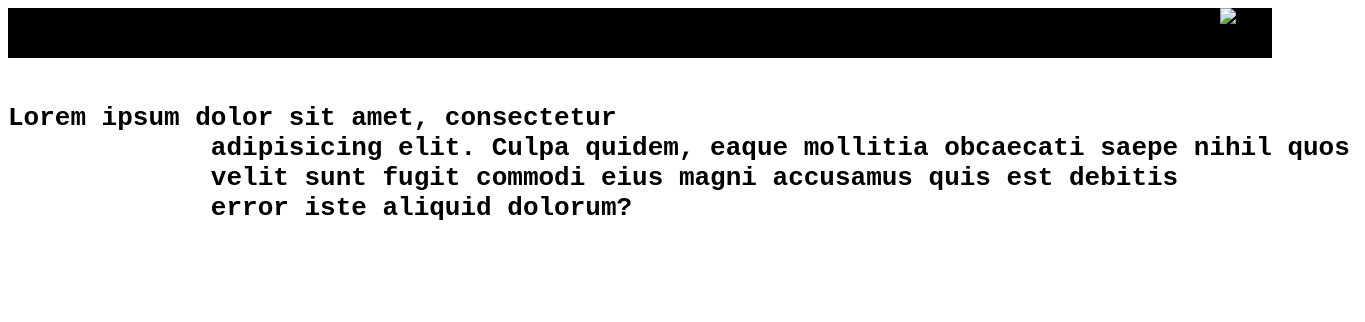
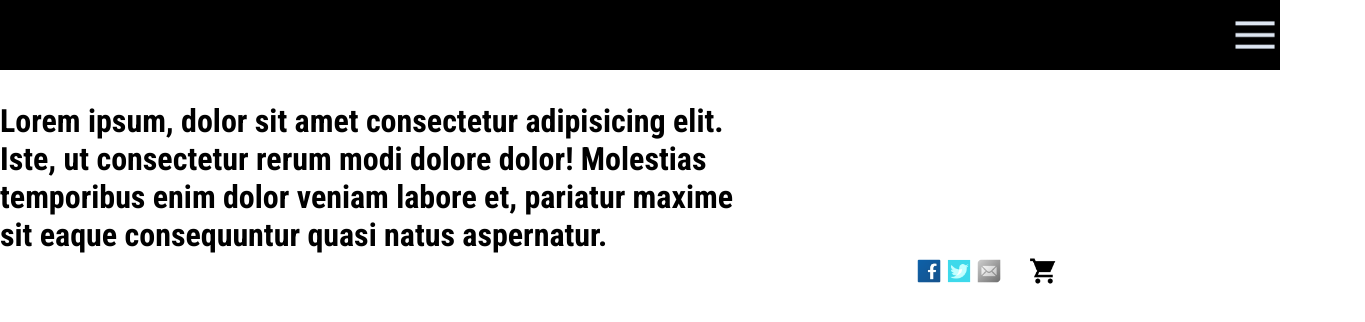
Before and after one commit to 3st3fanyaOM/EjerciciosDise-o, a plain HTML site: page ej1/index.html in a window 1280 px wide. Shown: the whole page, 1365 px wide, since content can reach past the window. Drawn offline with Linux system fonts and the light colour scheme; files that its build step writes are made by us from their sources.

Commit message:
10102024

```diff
--- a/ej1/index.html
+++ b/ej1/index.html
@@ -1,23 +1,33 @@
 <!DOCTYPE html>
 <html lang="es">
   <head>
-    <meta charset="UTF-8">
-    <meta name="viewport" content="width=device-width, initial-scale=1.0">
-    <title>Document</title>
-    <link rel="stylesheet" href="styles.css">
+    <meta charset="UTF-8" />
+    <meta name="viewport" content="width=device-width, initial-scale=1.0" />
+    <title>Lorem</title>
+    <link rel="stylesheet" href="../ej1/styles/styles.css" />
+    <link rel="icon" href="/ej1/img/favicon.png" type="image/x-icon" />
   </head>
   <body>
     <header>
-        <img style="height: 50px;" src="hamburguesa1.png" alt="menu">
+      <img style="height: 50px" src="../ej1/img/hamburguesa1.png" alt="menu" />
     </header>
-    <pre>
-        <h1>Lorem ipsum dolor sit amet, consectetur
-             adipisicing elit. Culpa quidem, eaque mollitia obcaecati saepe nihil quos
-             velit sunt fugit commodi eius magni accusamus quis est debitis
-             error iste aliquid dolorum?</h1>
-    </pre>
-    <div>
-
+    <div class="container1">
+      <div class="item">
+        <p>
+          Lorem ipsum, dolor sit amet consectetur adipisicing elit. Iste, ut
+          consectetur rerum modi dolore dolor! Molestias temporibus enim dolor
+          veniam labore et, pariatur maxime sit eaque consequuntur quasi natus
+          aspernatur.
+        </p>
+      </div>
+      <div class="item">
+        <img class="icon" src="/ej1/img/icons8-facebook-50.png" alt="facebook">
+        <img class="icon" src="/ej1/img/icons8-twitter-cuadrado-48.png" alt="twitter">
+        <img class="icon" src="/ej1/img/icons8-correo-de-manzana-50.png" alt="correo">
+      </div>
+      <div class="item">
+        <img class="icon" src="/ej1/img/icons8-carrito-de-compras-50.png" alt="carrito">
+      </div>
     </div>
     <div>
       <div></div>
@@ -25,7 +35,10 @@
       <div></div>
     </div>
     <div>
-
+      <div></div>
+      <div></div>
+      <div></div>
+      <div></div>
     </div>
   </body>
 </html>
--- a/ej1/styles/styles.css
+++ b/ej1/styles/styles.css
@@ -1,10 +1,48 @@
-body{
+@import url("https://fonts.googleapis.com/css2?family=Roboto+Condensed:ital,wght@0,100..900;1,100..900&display=swap");
 
+body {
+  margin: 0;
+  font-family: "Roboto Condensed", sans-serif;
+  font-size: 1rem;
 }
 
-header{
-    background-color: black;
-    display: flex;
-    justify-content: end;
-    width: 100%;
+header {
+  background-color: black;
+  height: 70px;
+  display: flex;
+  justify-content: end;
+  align-items: center;
 }
+
+header img {
+  max-width: 100%;
+  height: auto;
+}
+
+.container1 {
+  display: flex;
+}
+
+.item {
+  color: black;
+  font-size: 2rem;
+  font-weight: bold;
+  width: 20%;
+  display: flex;
+  align-items: flex-end;
+  justify-content: end;
+}
+
+.icon{
+    width: 30px;
+    height: auto;
+}
+
+.item:first-child{
+    width: 60%;
+}
+
+.item:last-child{
+    justify-content: flex-start;
+    padding-left: 2%;
+}
```
Also changed, not shown: ej1/img/favicon.png (added), ej1/img/icons8-carrito-de-compras-50.png (added), ej1/img/icons8-correo-de-manzana-50.png (added), ej1/img/icons8-facebook-50.png (added), ej1/img/icons8-twitter-cuadrado-48.png (added). Lines whose indentation alone changed are shown as unchanged.
